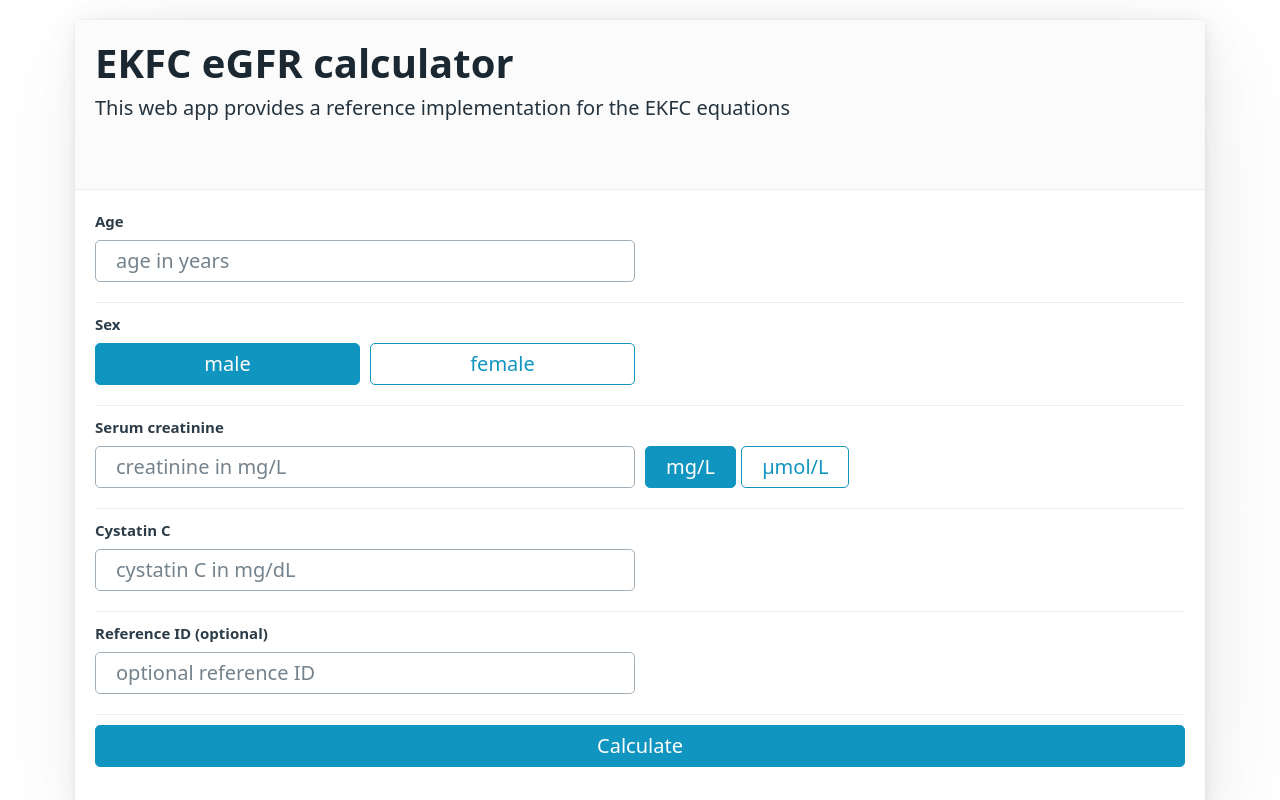
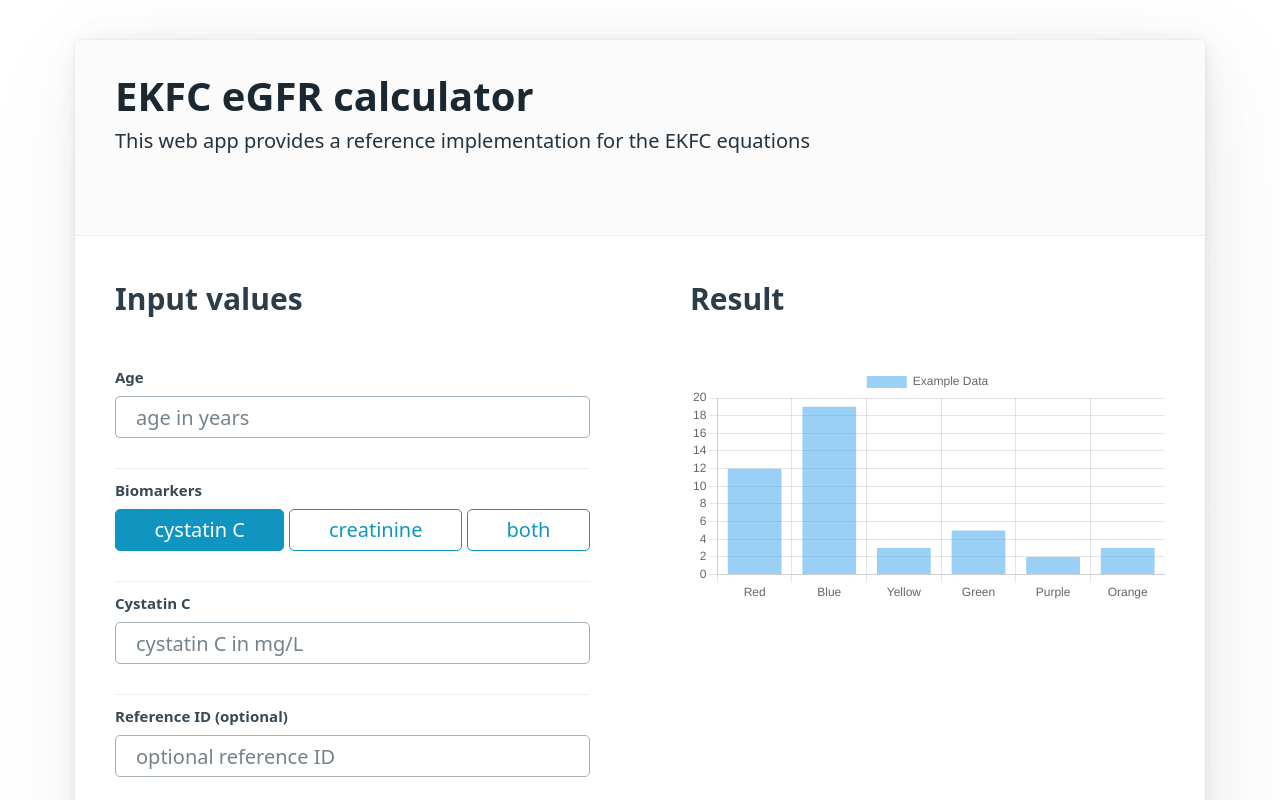
Before and after one commit to jasperdev/EKFCCalculator, a SvelteKit app: page / in a window 1280 px wide. Shown: the top 800 px of the page. Built offline with nearby package versions, Linux system fonts and the light colour scheme.

Commit message:
adds all input fields

```diff
--- a/src/components/AgeBlock.svelte
+++ b/src/components/AgeBlock.svelte
@@ -2,13 +2,18 @@
 	import { ageStore } from '../stores';
 	import ErrorBlock from './ErrorBlock.svelte';
 
-	let errorMsg = '';
+	// rerender on updating value
+	let changeToggle = true;
 </script>
 
 <div class="grid">
 	<div>
+		{#key changeToggle}
 			<input
-			on:change={(age) => ageStore.setAge(age)}
+				on:change={(age) => {
+					ageStore.setAge(age);
+					changeToggle = !changeToggle;
+				}}
 				value={$ageStore.value}
 				aria-invalid={$ageStore.valid !== null ? !$ageStore.valid : ''}
 				type="text"
@@ -17,7 +22,8 @@
 				placeholder="age in years"
 				required
 			/>
+		{/key}
 		<ErrorBlock message={$ageStore.error} />
 	</div>
-	<div />
+
 </div>
--- a/src/components/BiomarkerBlock.svelte
+++ b/src/components/BiomarkerBlock.svelte
@@ -0,0 +1,71 @@
+<script>
+	import { biomarkerStore, Biomarkers } from '../stores';
+	import CreatinineBlock from './CreatinineBlock.svelte';
+	import CystatinBlock from './CystatinBlock.svelte';
+	import SexBlock from './SexBlock.svelte';
+</script>
+
+<div class="box">
+	<a
+		href="#/"
+		on:click={() => {
+			biomarkerStore.setToCystatinC();
+		}}
+		class={$biomarkerStore !== Biomarkers.cystatinc ? 'outline' : ''}
+		role="button"
+		>cystatin C
+	</a>
+	<a
+		href="#/"
+		on:click={() => {
+			biomarkerStore.setToCreatinine();
+		}}
+		class={$biomarkerStore !== Biomarkers.creatinine ? 'outline' : ''}
+		role="button"
+		>creatinine
+	</a>
+	<a
+		href="#/"
+		on:click={() => {
+			biomarkerStore.setToBoth();
+		}}
+		class={$biomarkerStore !== Biomarkers.both ? 'outline' : ''}
+		role="button"
+		>both
+	</a>
+</div>
+<div />
+
+<!-- Cystatin C block -->
+{#if $biomarkerStore === Biomarkers.cystatinc || $biomarkerStore === Biomarkers.both}
+	<hr />
+	<h4>Cystatin C</h4>
+	<CystatinBlock />
+{/if}
+
+<!-- Creatinine block -->
+{#if $biomarkerStore === Biomarkers.creatinine || $biomarkerStore === Biomarkers.both}
+	<hr />
+	<h4>Creatinine</h4>
+	<CreatinineBlock />
+	<hr />
+	<h4>Sex</h4>
+	<SexBlock />
+{/if}
+
+<style>
+	.box {
+		width: 100%;
+		display: flex;
+		flex-wrap: wrap;
+	}
+	.box > a {
+		flex-grow: 1;
+		margin-right: var(--form-element-spacing-vertical);
+		margin-bottom: var(--spacing);
+	}
+
+	.box > :last-child {
+		margin-right: 0;
+	}
+</style>
--- a/src/components/CreatinineBlock.svelte
+++ b/src/components/CreatinineBlock.svelte
@@ -1,29 +1,62 @@
 <script>
-	let ismgL = true;
+	import ErrorBlock from './ErrorBlock.svelte';
+	import { creatinineStore, creatinineStoreMicroMol, creatinineStoreMiligram } from '../stores';
+	let ismgDL = true;
+
+	// rerender on updating value
+	let changeToggle = true;
 </script>
 
-<div class="grid">
-	<div>
-		<input type="text" placeholder={ismgL ? 'creatinine in mg/L' : 'creatinine in µmol/L'}/>
+<div id="line">
+	<div id="input">
+		{#key changeToggle}
+			<input
+				on:change={(c) => {
+					ismgDL
+						? creatinineStore.setCreatinineMiligram(c)
+						: creatinineStore.setCreatinineMicroMol(c);
+					changeToggle = !changeToggle;
+				}}
+				value={ismgDL ? $creatinineStoreMiligram : $creatinineStoreMicroMol}
+				aria-invalid={$creatinineStore.valid !== null ? !$creatinineStore.valid : ''}
+				type="text"
+				id="value"
+				name="value"
+				placeholder={ismgDL ? 'creatinine in mg/dL' : 'creatinine in µmol/L'}
+				required
+			/>
+		{/key}
+		<ErrorBlock message={$creatinineStore.error} />
 	</div>
 	<div>
 		<a
 			href="#/"
 			on:click={() => {
-				ismgL = true;
+				ismgDL = true;
 			}}
-			class={ismgL ? '' : 'outline'}
+			class={ismgDL ? '' : 'outline'}
 			role="button"
 			>mg/L
 		</a>
 		<a
 			href="#/"
 			on:click={() => {
-				ismgL = false;
+				ismgDL = false;
 			}}
-			class={ismgL ? 'outline' : ''}
+			class={ismgDL ? 'outline' : ''}
 			role="button"
 			>µmol/L
 		</a>
 	</div>
 </div>
+
+<style>
+	#line {
+		display: flex;
+	}
+
+	#input {
+		flex: 1;
+		margin-right: var(--form-element-spacing-vertical)
+	}
+</style>
--- a/src/components/CystatinBlock.svelte
+++ b/src/components/CystatinBlock.svelte
@@ -1,20 +1,28 @@
 <script>
 	import ErrorBlock from './ErrorBlock.svelte';
 	import { cystatinStore } from '../stores';
+
+	// rerender on updating value
+	let changeToggle = true;
 </script>
 
 <div class="grid">
 	<div>
+		{#key changeToggle}
 			<input
-			on:change={(cystatin) => cystatinStore.setC(cystatin)}
+				on:change={(cystatin) => {
+					cystatinStore.setCystatinC(cystatin);
+					changeToggle = !changeToggle;
+				}}
 				value={$cystatinStore.value}
 				aria-invalid={$cystatinStore.valid !== null ? !$cystatinStore.valid : ''}
 				type="text"
 				id="value"
 				name="value"
-			placeholder="cystatin C in mg/dL"
+				placeholder="cystatin C in mg/L"
+				required
 			/>
+		{/key}
 		<ErrorBlock message={$cystatinStore.error} />
 	</div>
-	<div />
 </div>
--- a/src/components/ReferenceBlock.svelte
+++ b/src/components/ReferenceBlock.svelte
@@ -16,5 +16,4 @@
 		/>
 		<ErrorBlock message={$referenceStore.error} />
 	</div>
-	<div />
 </div>
--- a/src/components/SexBlock.svelte
+++ b/src/components/SexBlock.svelte
@@ -23,7 +23,6 @@
 			>female
 		</a>
 	</div>
-	<div />
 </div>
 
 <style>
@@ -35,8 +34,8 @@
 	.box > a {
 		flex: 1;
 		-ms-flex: 1;
-		margin-right: var(--spacing);
-		margin-bottom: var(--spacing);
+		margin-right: var(--form-element-spacing-vertical);
+		margin-bottom: var(--form-element-spacing-vertical);
 	}
 
 	.box > :last-child {
--- a/src/routes/+page.svelte
+++ b/src/routes/+page.svelte
@@ -1,46 +1,67 @@
 <script>
 	import AgeBlock from '../components/AgeBlock.svelte';
-	import CreatinineBlock from '../components/CreatinineBlock.svelte';
-	import CystatinBlock from '../components/CystatinBlock.svelte';
+	import BiomarkerBlock from '../components/BiomarkerBlock.svelte';
 	import ReferenceBlock from '../components/ReferenceBlock.svelte';
-	import SexBlock from '../components/SexBlock.svelte';
+	import { onMount } from 'svelte';
+	import Chart from 'chart.js/auto';
 
-	import { ageStore } from '../stores';
-	function calculate() {
-		alert($ageStore);
+	onMount(async () => {
+		const ctx = document.getElementById('chart');
+
+		// @ts-ignore
+		const chart = new Chart(ctx, {
+			type: 'bar',
+			data: {
+				labels: ['Red', 'Blue', 'Yellow', 'Green', 'Purple', 'Orange'],
+				datasets: [
+					{
+						label: 'Example Data',
+						data: [12, 19, 3, 5, 2, 3]
 					}
+				]
+			},
+			options: {
+				responsive: true,
+				plugins: {
+					tooltip: {
+						enabled: false // <-- this option disables tooltips
+					}
+				},
+				animation: false
+			}
+		});
+	});
 </script>
 
-<div class="container">
+<div class="container" id="/">
 	<article>
 		<!-- HEADER BLOCK -->
 		<header>
 			<h1 style="margin: 0;">EKFC eGFR calculator</h1>
 			<h2>This web app provides a reference implementation for the EKFC equations</h2>
 		</header>
+
+		<div class="grid">
 			<form>
-			<h3>Age</h3>
+				<h3>Input values</h3>
+				<h4>Age</h4>
 				<AgeBlock />
 				<hr />
-			<h3>Sex</h3>
-			<SexBlock />
+				<h4>Biomarkers</h4>
+				<BiomarkerBlock />
 				<hr />
-			<h3>Serum creatinine</h3>
-			<CreatinineBlock />
-			<hr />
-			<h3>Cystatin C</h3>
-			<CystatinBlock />
-			<hr />
-			<h3>Reference ID (optional)</h3>
+				<h4>Reference ID (optional)</h4>
 				<ReferenceBlock />
 				<hr />
-			<button on:click={calculate}>Calculate</button>
+				<button>Calculate</button>
 			</form>
+			<div>
+				<h3>Result</h3>
+				<canvas id="chart" />
+			</div>
+		</div>
 	</article>
 </div>
 
 <style>
-	h3 {
-		margin-bottom: 0.5em;
-	}
 </style>
--- a/src/stores.js
+++ b/src/stores.js
@@ -1,4 +1,4 @@
-import { writable } from 'svelte/store';
+import { writable, derived } from 'svelte/store';
 
 //
 // AGE STORE
@@ -18,6 +18,7 @@ function createAgeStore() {
 
 		// convert input to number and check if it is a valid number
 		let age = parseInt(input);
+
 		if (isNaN(age)) {
 			let newState = { value: input, valid: false, error: 'Value is not a number' };
 			set(newState);
@@ -102,12 +103,34 @@ function createSexStore() {
 export const sexStore = createSexStore();
 
 //
+// BIOMARKER STORE
+//
+export const Biomarkers = {
+	creatinine: 'creatinine',
+	cystatinc: 'cystatinc',
+	both: 'both'
+};
+
+function createBiomarkerStore() {
+	const { subscribe, set } = writable(Biomarkers.cystatinc);
+
+	return {
+		subscribe,
+		setToCreatinine: () => set(Biomarkers.creatinine),
+		setToCystatinC: () => set(Biomarkers.cystatinc),
+		setToBoth: () => set(Biomarkers.both)
+	};
+}
+
+export const biomarkerStore = createBiomarkerStore();
+
+//
 // Cystatin C STORE
 //
 function createCystatinStore() {
 	const { subscribe, set } = writable({ value: null, valid: null, error: '' });
 
-	function setCystatin(e) {
+	function setCystatinC(e) {
 		let input = e.target.value;
 
 		// reset state if empty
@@ -130,22 +153,105 @@ function createCystatinStore() {
 			let newState = {
 				value: Cystatin,
 				valid: false,
+				error: 'Value is out of range [0.1,2.0] mg/L'
+			};
+			set(newState);
+			return;
+		}
+
+		// if al OK, set Cystatin
+		let newState = { value: Math.round(Cystatin * 100) / 100, valid: true, error: '' };
+		console.log(newState.value);
+		set(newState);
+		return;
+	}
+
+	return {
+		subscribe,
+		setCystatinC: setCystatinC
+	};
+}
+
+export const cystatinStore = createCystatinStore();
+
+//
+// Creatinine STORE (mg/L)
+//
+function createCreatinineStore() {
+	const { subscribe, set } = writable({ value: null, valid: null, error: '' });
+
+	function setCreatinineMiligram(e) {
+		setCreatinine(e, false);
+	}
+
+	function setCreatinineMicroMol(e) {
+		setCreatinine(e, true);
+	}
+
+	function setCreatinine(e, isMicromol) {
+		let input = e.target.value;
+
+		// reset state if empty
+		if (input === '') {
+			let newState = { value: null, valid: null, error: '' };
+			set(newState);
+			return;
+		}
+
+		// convert input to number and check if it is a valid number
+		let creatinine = parseFloat(input);
+		if (isNaN(creatinine)) {
+			let newState = { value: input, valid: false, error: 'Value is not a number' };
+			set(newState);
+			return;
+		}
+
+		// convert to mg/dL if isMicromol
+		// 1.0 micromol/L = 0.011312 mg/dL, thus
+		if (isMicromol) {
+			creatinine = creatinine * 0.011312;
+		}
+
+		// check if the value is sane
+		if (!(creatinine >= 0.1 && creatinine <= 2)) {
+			let newState = {
+				value: creatinine,
+				valid: false,
 				error: 'Value is out of range [0.1,2.0] mg/l'
 			};
 			set(newState);
 			return;
 		}
 
-		// if al OK, set Cystatin
-		let newState = { value: Cystatin, valid: true, error: '' };
+		// if al OK, set creatinine
+		let newState = { value: creatinine, valid: true, error: '' };
 		set(newState);
 		return;
 	}
 
 	return {
 		subscribe,
-		setCystatin: setCystatin
+		setCreatinineMiligram: setCreatinineMiligram,
+		setCreatinineMicroMol: setCreatinineMicroMol
 	};
 }
 
-export const cystatinStore = createCystatinStore();
+export const creatinineStore = createCreatinineStore();
+
+// Derived stores for rounding (visualisation purposes).
+export const creatinineStoreMiligram = derived(creatinineStore, ($creatinineStore) => {
+	if (!$creatinineStore.valid) {
+		return null;
+	} else {
+		return Math.round($creatinineStore.value * 100) / 100;
+	}
+});
+
+export const creatinineStoreMicroMol = derived(creatinineStore, ($creatinineStore) => {
+	if (!$creatinineStore.valid) {
+		return null;
+	} else {
+		// 1.0 mg/dL = 88.4 micromol/L, thus
+		return Math.round($creatinineStore.value * 88.4 * 100) / 100;
+	}
+});
--- a/src/style.css
+++ b/src/style.css
@@ -1,7 +1,8 @@
 :root {
 	--primary: #d8af1b;
 	--form-element-spacing-vertical: 0.25rem;
-	--spacing: 0.5rem;
+	--spacing: 1rem;
+	--grid-spacing-horizontal: 5rem;
 }
 
 h2 {
@@ -10,6 +11,11 @@ h2 {
 }
 
 h3 {
+
+}
+
+h4 {
 	--font-size: 0.75rem;
 	--typography-spacing-vertical: 2.25rem;
+	margin-bottom: 0.5em;
 }
```
Also changed, not shown: package.json (+5 -2 lines). Lines whose indentation alone changed are shown as unchanged.
